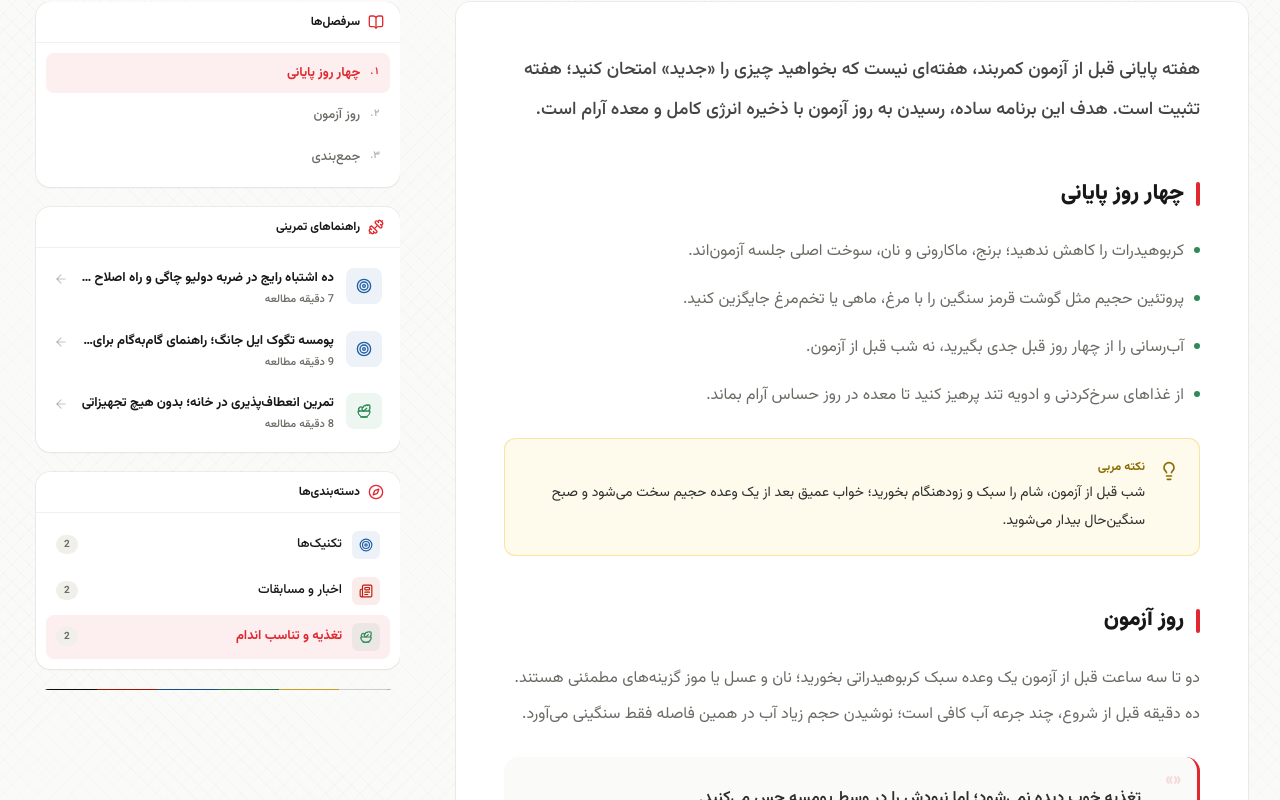
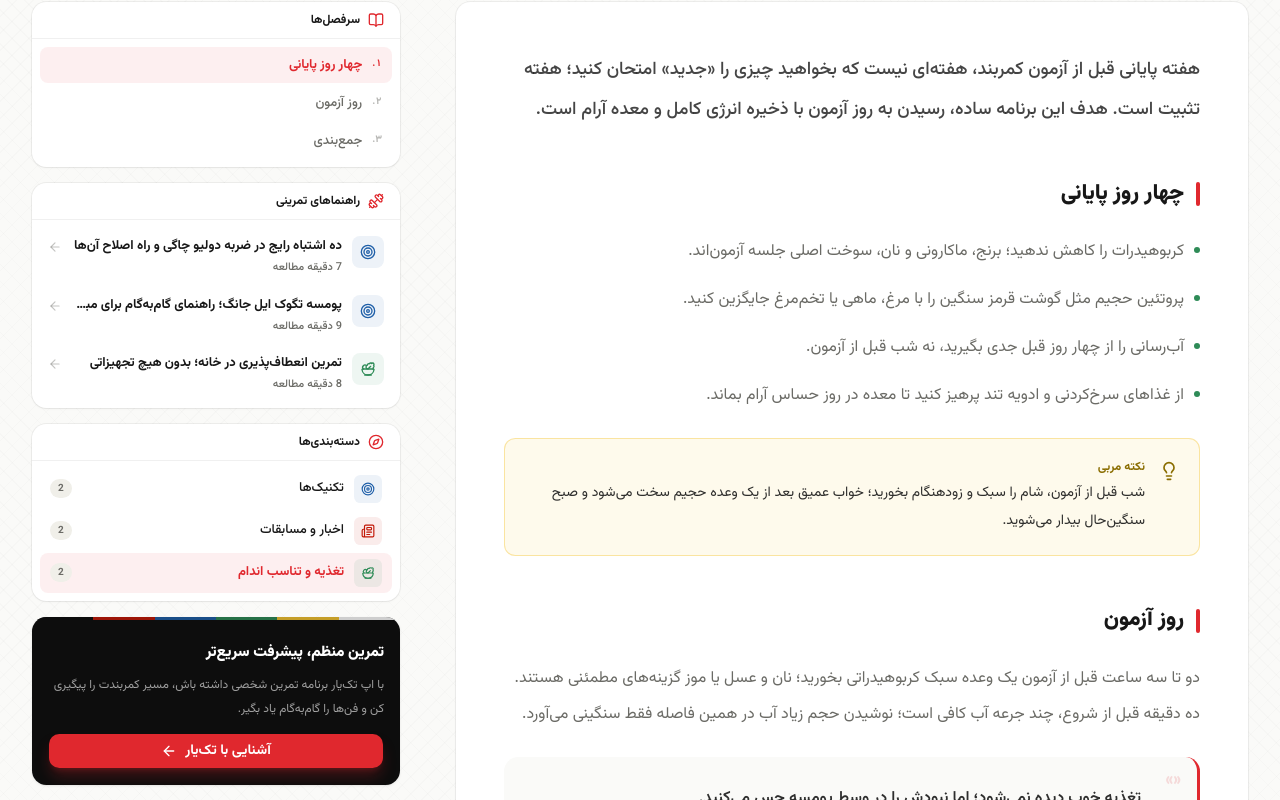
Before and after one commit to MostafaMemari/taekyar-web, a Next.js app: page /blog/belt-test-week-nutrition-plan in a window 1280 px wide. Shown: the part 500-1300 px from the top of the page. Built offline with nearby package versions, Linux system fonts and the light colour scheme.

Commit message:
refactor: improve layout and spacing in sidebar components for better readability and consistency

```diff
--- a/app/blog/[slug]/page.tsx
+++ b/app/blog/[slug]/page.tsx
@@ -43,9 +43,11 @@ interface PostRailProps {
   tocItems: TocItem[];
 }
 
+/** Widget order: TOC → guides → categories → app CTA.
+ *  Sticks to the viewport on desktop while the page scrolls; sized to fit without inner scrolling. */
 function PostRail({ slug, category, tocItems }: PostRailProps) {
   return (
-    <div className="space-y-5 lg:sticky lg:top-[88px] lg:max-h-[calc(100vh-7rem)] lg:overflow-y-auto lg:pe-1">
+    <div className="space-y-4 lg:sticky lg:top-[88px]">
       <TableOfContents items={tocItems} />
       <SidebarGuides currentSlug={slug} />
       <SidebarCategories activeCategory={category} />
--- a/components/blog/sidebar-app-cta.tsx
+++ b/components/blog/sidebar-app-cta.tsx
@@ -9,20 +9,20 @@ export function SidebarAppCta() {
   return (
     <section
       aria-label={POST_LABELS.appCtaTitle}
-      className="relative overflow-hidden rounded-2xl bg-belt-black p-5 shadow-sm shadow-black/[0.08]"
+      className="relative overflow-hidden rounded-2xl bg-belt-black p-4 shadow-sm shadow-black/[0.08]"
     >
       <BeltDivider fullWidth className="absolute inset-x-0 top-0 h-[3px] border-0 opacity-80" />
 
-      <h2 className="mt-2 text-[15px] font-black leading-7 text-white">
+      <h2 className="mt-1.5 text-[15px] font-black leading-7 text-white">
         {POST_LABELS.appCtaTitle}
       </h2>
-      <p className="mt-2 text-xs leading-6 text-white/60">
+      <p className="mt-1.5 text-xs leading-6 text-white/60">
         {POST_LABELS.appCtaDescription}
       </p>
 
       <Button
         asChild
-        className="mt-4 h-10 w-full gap-2 rounded-xl bg-primary text-sm font-bold text-white shadow-lg shadow-primary/25 hover:bg-primary/90"
+        className="mt-3 h-9 w-full gap-2 rounded-xl bg-primary text-sm font-bold text-white shadow-lg shadow-primary/25 hover:bg-primary/90"
       >
         <Link href="/">
           {POST_LABELS.appCtaActionLabel}
--- a/components/blog/sidebar-categories.tsx
+++ b/components/blog/sidebar-categories.tsx
@@ -30,7 +30,7 @@ export function SidebarCategories({ activeCategory }: SidebarCategoriesProps) {
                 href={`/blog?category=${encodeURIComponent(category)}`}
                 aria-current={active ? "page" : undefined}
                 className={cn(
-                  "group flex min-h-11 items-center gap-2.5 rounded-lg px-2.5 py-2 transition-colors",
+                  "group flex min-h-10 items-center gap-2.5 rounded-lg px-2.5 py-1.5 transition-colors",
                   active
                     ? "bg-primary/[0.07]"
                     : "hover:bg-black/[0.03] focus-visible:outline-none focus-visible:ring-3 focus-visible:ring-ring/50"
--- a/components/blog/sidebar-guides.tsx
+++ b/components/blog/sidebar-guides.tsx
@@ -28,11 +28,11 @@ export function SidebarGuides({ currentSlug }: SidebarGuidesProps) {
             <li key={post.id}>
               <Link
                 href={`/blog/${post.slug}`}
-                className="group flex items-start gap-3 rounded-xl p-2 transition-colors hover:bg-black/[0.03] focus-visible:outline-none focus-visible:ring-3 focus-visible:ring-ring/50"
+                className="group flex items-start gap-2.5 rounded-xl px-2 py-1.5 transition-colors hover:bg-black/[0.03] focus-visible:outline-none focus-visible:ring-3 focus-visible:ring-ring/50"
               >
                 <span
                   aria-hidden="true"
-                  className="mt-0.5 flex size-9 shrink-0 items-center justify-center rounded-lg"
+                  className="mt-0.5 flex size-8 shrink-0 items-center justify-center rounded-lg"
                   style={{ backgroundColor: `${color}14`, color }}
                 >
                   <Icon className="size-4" />
--- a/components/blog/sidebar-section.tsx
+++ b/components/blog/sidebar-section.tsx
@@ -18,11 +18,11 @@ export function SidebarSection({ title, icon: Icon, children, className }: Sideb
         className
       )}
     >
-      <div className="flex items-center gap-2 border-b border-black/[0.06] px-4 py-3">
+      <div className="flex items-center gap-2 border-b border-black/[0.06] px-4 py-2.5">
         <Icon className="size-4 text-primary" />
         <h2 className="text-xs font-bold text-foreground">{title}</h2>
       </div>
-      <div className="p-2.5">{children}</div>
+      <div className="p-2">{children}</div>
     </section>
   );
 }
--- a/components/blog/table-of-contents.tsx
+++ b/components/blog/table-of-contents.tsx
@@ -29,7 +29,7 @@ export function TableOfContents({ items }: TableOfContentsProps) {
                   href={`#${item.id}`}
                   aria-current={active ? "true" : undefined}
                   className={cn(
-                    "group relative flex items-start gap-2.5 rounded-lg px-2.5 py-2 transition-colors",
+                    "group relative flex items-start gap-2.5 rounded-lg px-2.5 py-1.5 transition-colors",
                     active
                       ? "bg-primary/[0.07] text-primary"
                       : "text-muted-foreground hover:bg-black/[0.03] hover:text-foreground"
```
